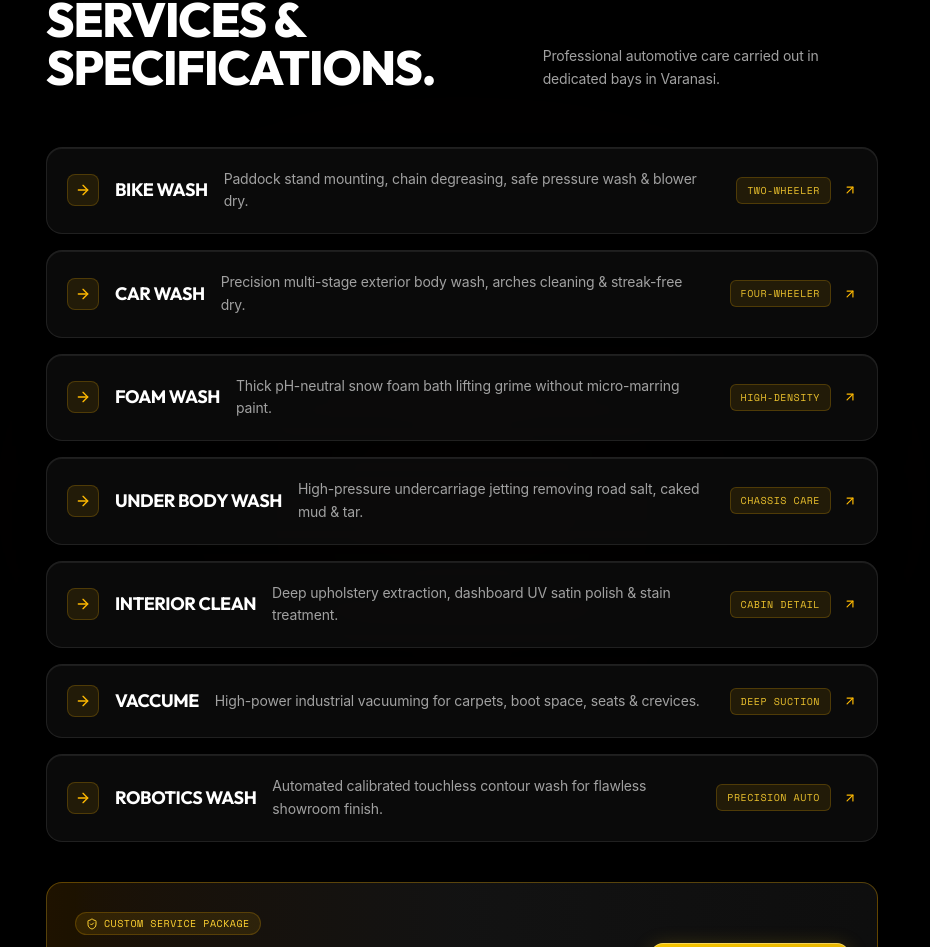
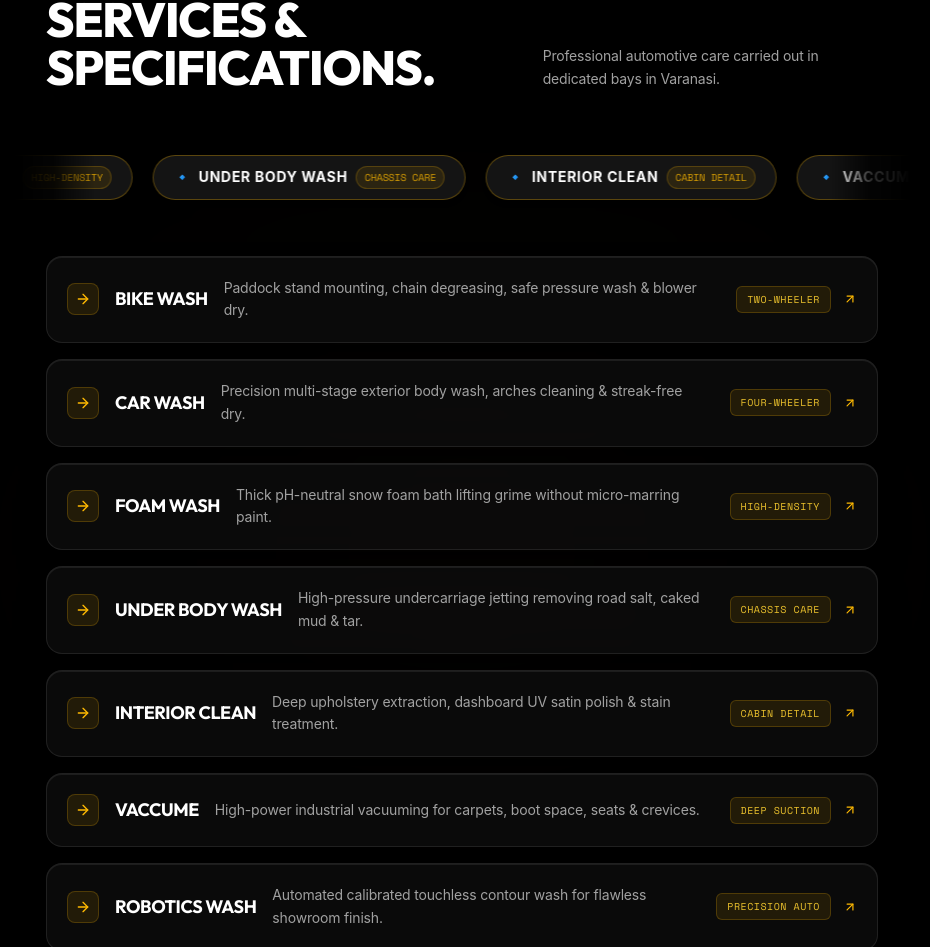
Before and after one commit to avinash345461-star/roadstar-garage, a React (Vite) app: page / in a window 1280 px wide. Shown: the part 1469-2416 px from the top of the page, without its empty margins (178-1108 px from the left). Built offline with nearby package versions, Linux system fonts and the light colour scheme.

Commit message:
Include continuous horizontal moving marquee of services with 🔹 above vertical list

```diff
--- a/src/components/Services.jsx
+++ b/src/components/Services.jsx
@@ -43,6 +43,40 @@ export default function Services({ onSelectService }) {
             Professional automotive care carried out in dedicated bays in Varanasi.
           </p>
         </motion.div>
+
+        {/* Always Horizontal Moving Services Marquee */}
+        <div className="mb-8 sm:mb-12 relative overflow-hidden -mx-4 sm:-mx-8 px-4 sm:px-8 py-2">
+          {/* Edge fade gradients */}
+          <div className="absolute left-0 top-0 bottom-0 w-10 sm:w-20 bg-gradient-to-r from-black via-black/80 to-transparent z-10 pointer-events-none"></div>
+          <div className="absolute right-0 top-0 bottom-0 w-10 sm:w-20 bg-gradient-to-l from-black via-black/80 to-transparent z-10 pointer-events-none"></div>
+
+          <motion.div
+            className="flex gap-3 sm:gap-5 w-max"
+            animate={{ x: ['0%', '-50%'] }}
+            transition={{
+              repeat: Infinity,
+              repeatType: 'loop',
+              duration: 20,
+              ease: 'linear',
+            }}
+          >
+            {[...serviceList, ...serviceList].map((srv, idx) => (
+              <div
+                key={`marquee-${srv.name}-${idx}`}
+                onClick={() => onSelectService(srv.name)}
+                className="flex items-center gap-2 px-3.5 sm:px-5 py-2 sm:py-2.5 rounded-full bg-neutral-900/90 border border-amber-400/30 backdrop-blur-xl shadow-md shrink-0 cursor-pointer group hover:border-amber-400 transition-colors"
+              >
+                <span className="text-amber-400 text-sm font-bold">🔹</span>
+                <span className="text-xs sm:text-sm font-bold uppercase tracking-wider font-heading text-white group-hover:text-amber-300 transition-colors whitespace-nowrap">
+                  {srv.name}
+                </span>
+                <span className="text-[9px] sm:text-[10px] font-mono text-amber-400/80 bg-amber-400/10 px-2 py-0.5 rounded-full border border-amber-400/20">
+                  {srv.tag}
+                </span>
+              </div>
+            ))}
+          </motion.div>
+        </div>
 
         {/* Vertical Stacked List of Services */}
         <div className="flex flex-col space-y-3 sm:space-y-4 mb-10">
```
